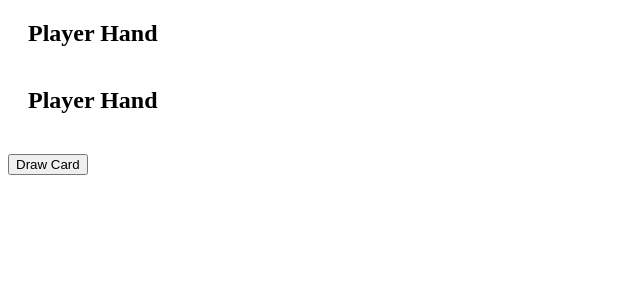
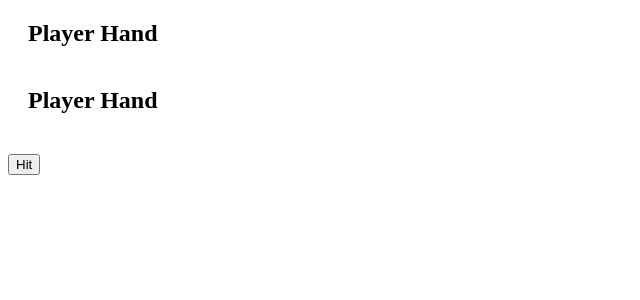
Before and after one commit to telenorbenedicte/vue-nuxt-blackjack, a Nuxt app: page / in a window 1280 px wide. Shown: the top 300 px of the page, without its empty margins (0-640 px from the left). Built offline with nearby package versions, Linux system fonts and the light colour scheme.

Commit message:
Rename to hit

```diff
--- a/app.vue
+++ b/app.vue
@@ -2,7 +2,7 @@
   <div>
     <PlayerHand :cards="player1Cards" />
     <PlayerHand :cards="player2Cards" />
-    <button @click="drawCard">Draw Card</button>
+    <button @click="drawCard">Hit</button>
   </div>
 </template>
 
```
